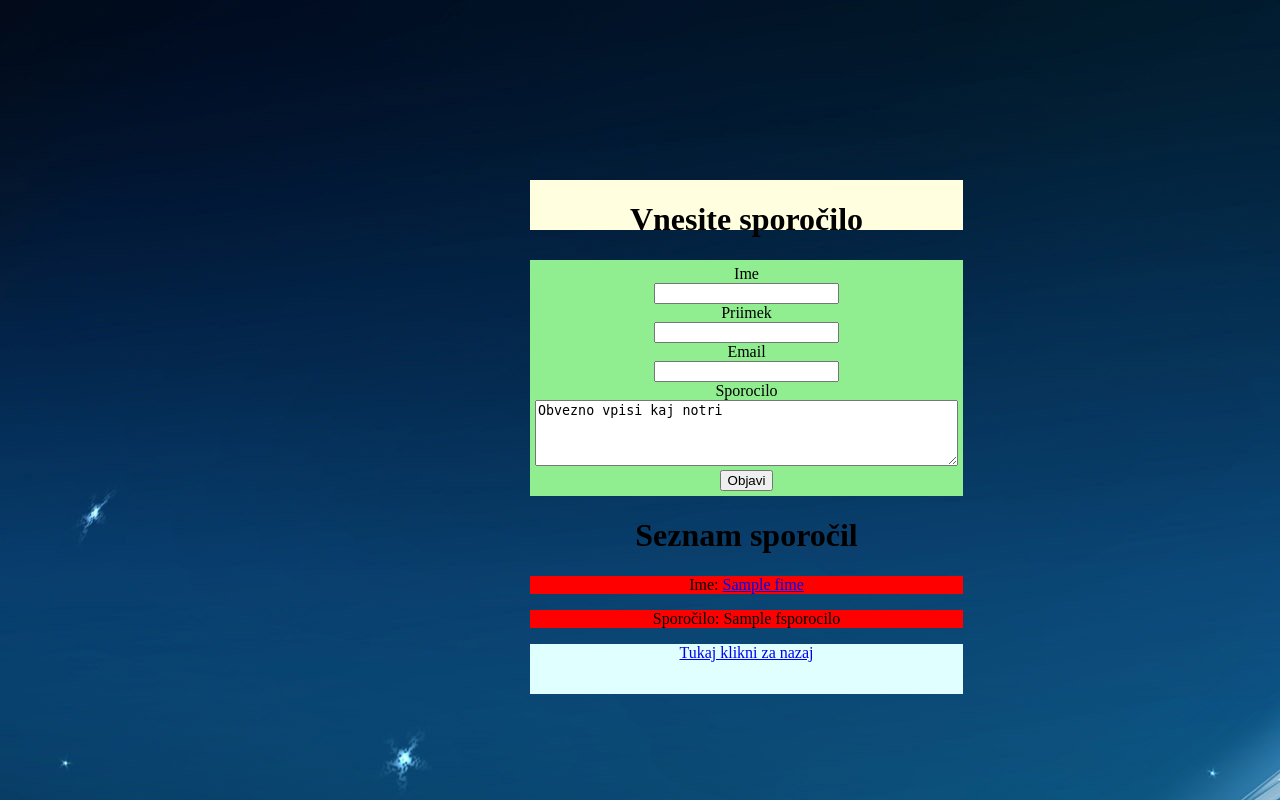
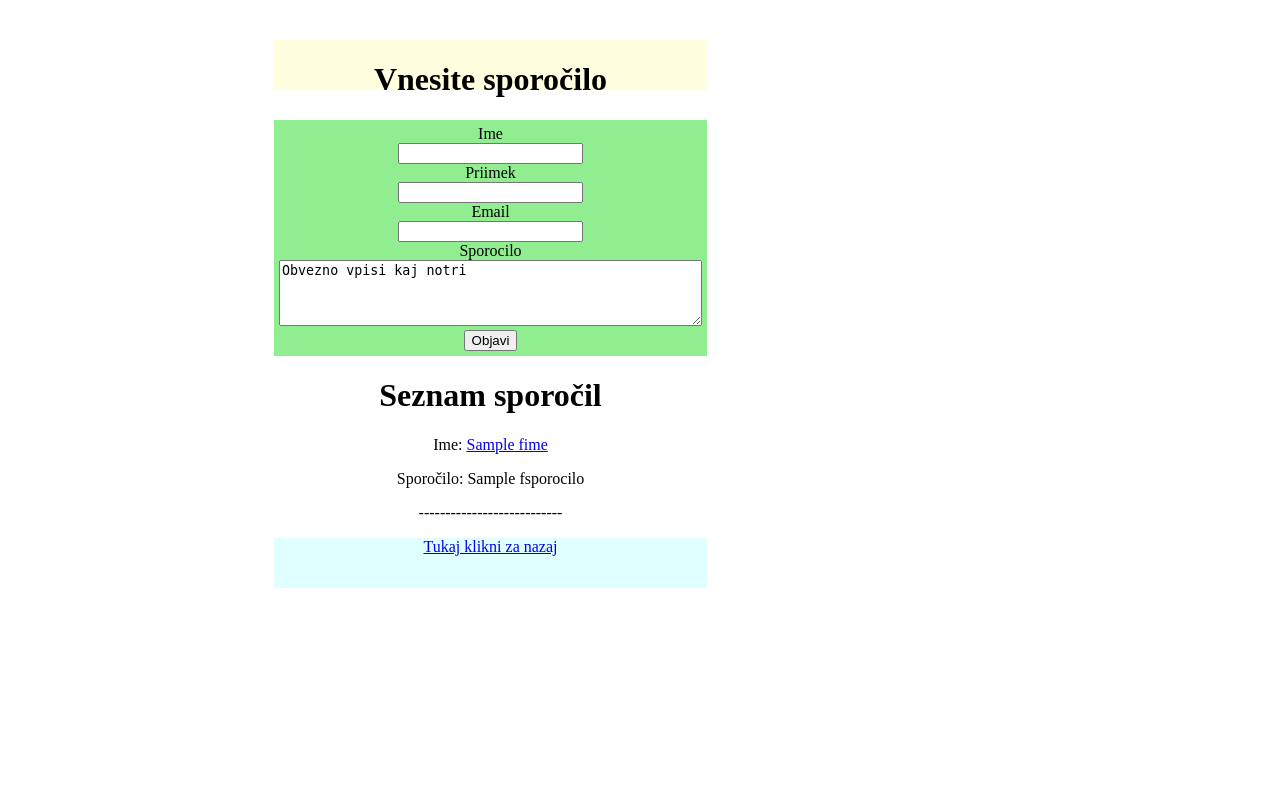
Before and after one commit to igorpodobnik/gaepostigor, a Python web app: template templates/forum.html in a window 1280 px wide. Run offline with Jinja, Linux system fonts and the light colour scheme; the template is opened without the code that fills it: most values are stand-ins (such as "Sample title", 1, 10 or a date in 2020).

Commit message:
created a forum

```diff
--- /dev/null
+++ b/assets/css/style-forum.css
@@ -0,0 +1,68 @@
+body {
+    background-color: white;
+    background-image: none;
+}
+
+div {
+    height: 50px;
+    background-color: lightcyan;
+
+}
+
+
+h1 {
+left :50%;
+text-align:center;
+
+}
+
+#link {
+    height: 50px;
+    text-align:center;
+}
+
+p {
+
+background-color: white;
+text-align:center;
+}
+
+#center{
+text-align:center;
+background-color: lightyellow;
+position: absolute; /* or absolute */
+top: 20%;
+left: 30%;
+margin-top: -120px;
+
+}
+
+ul
+{
+    list-style-type: none;
+    background-color: lightgreen;
+    text-align:center;
+    margin: 0;
+    padding: 5px;
+}
+
+ol
+{
+    list-style-type: none;
+    background-color: lightgreen;
+    text-align:center;
+    margin: 0;
+    padding: 5px;
+}
+
+
+li {
+text-align:center;
+
+
+
+}
+input {
+text-align:center;
+
+}
--- a/templates/base.html
+++ b/templates/base.html
@@ -7,6 +7,7 @@
     <link rel="stylesheet" href="/assets/css/style.css">
     <link rel="stylesheet" href="/assets/css/style_mob.css" type="text/css" media="handheld" />
     <link rel="stylesheet" type="text/css" media="only screen and (max-device-width: 480px)" href="../assets/css/style_mob.css" />
+    {% block css %}{% endblock css %}
 </head>
 <body>
 
--- a/templates/forum.html
+++ b/templates/forum.html
@@ -1,6 +1,8 @@
 {% extends "base.html" %}
 
-{% block title %}Seznam{% endblock title %}
+{% block title %}Forum{% endblock title %}
+
+{% block css %}<link rel="stylesheet" href="/assets/css/style-forum.css">{% endblock css %}
 
 {% block specifika %}
 
@@ -23,9 +25,9 @@
         <h1>Seznam sporočil</h1>
 
         {% for forum in forumseznam %}
-
             <p>Ime: <a href="/forum/{{ forum.key.id() }}">{{ forum.fime }}</a></p>
             <p>Sporočilo: {{ forum.fsporocilo }} </p>
+            <p>   --------------------------- </p>
         {% endfor %}
         <div id="link">
             <a href="/">Tukaj klikni za nazaj</a>
```
Also changed, not shown: main.py (+8 -2 lines).
